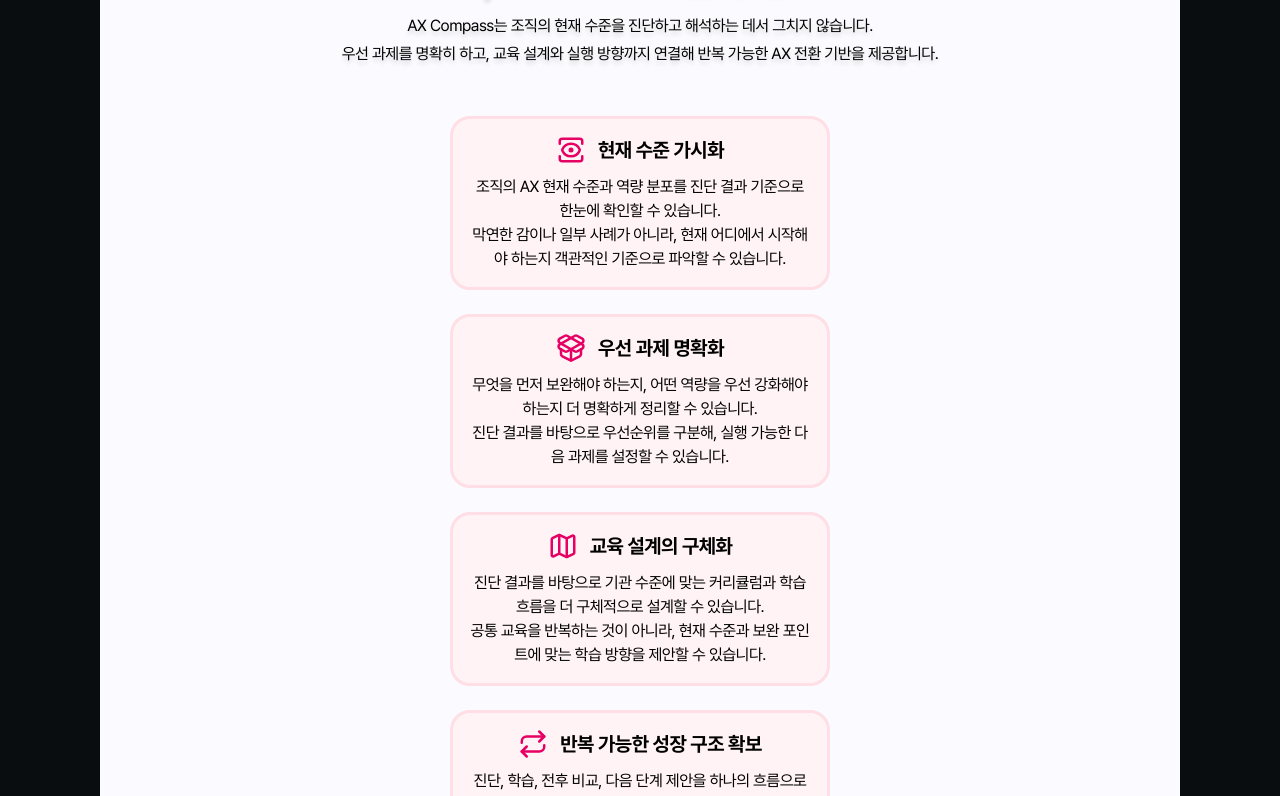
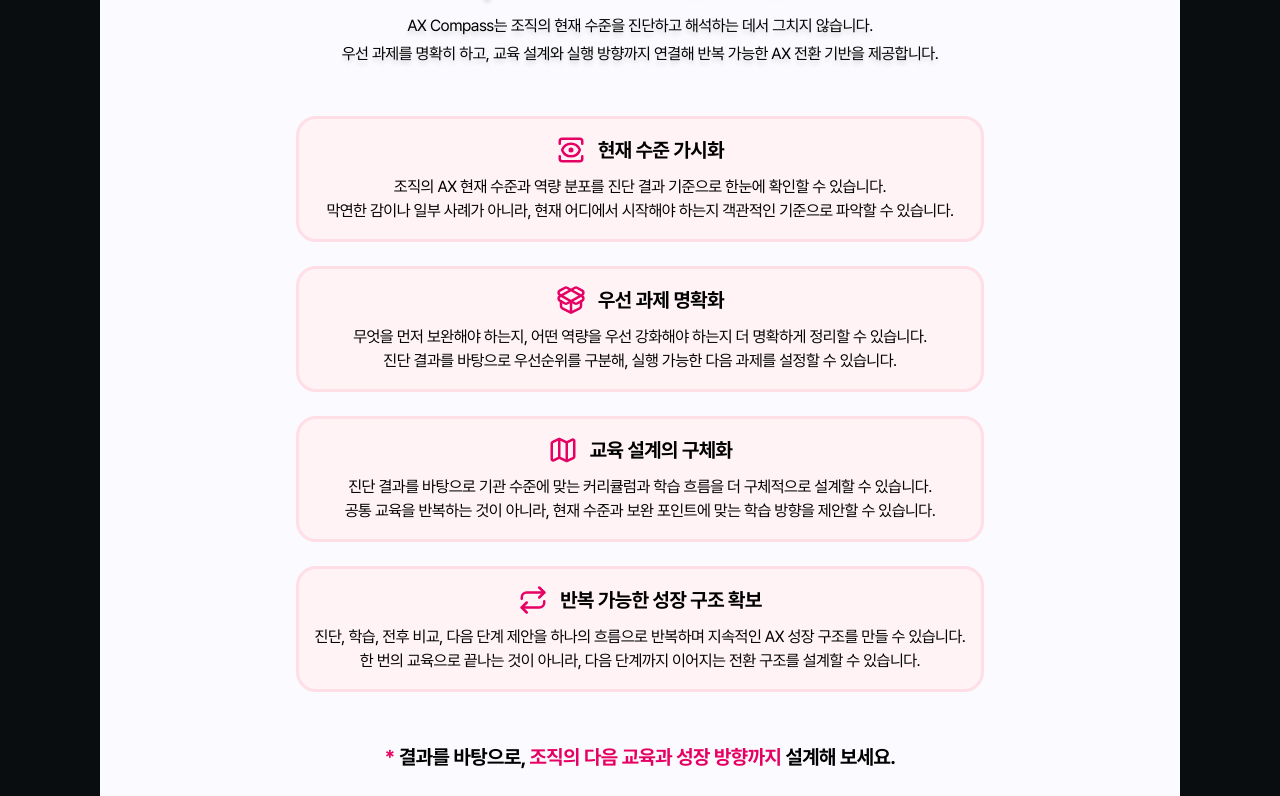
Before and after one commit to helloworldlabs-projects/AX-Compass, a Next.js app: page / in a window 1280 px wide. Shown: the part 7284-8080 px from the top of the page. Built offline with nearby package versions, Linux system fonts and the light colour scheme.

Commit message:
fix(qa03): 메인 페이지 ax 변화 영역 max-width 수정

```diff
--- a/app/(home)/components/section/OrganizationBenefitSection.tsx
+++ b/app/(home)/components/section/OrganizationBenefitSection.tsx
@@ -48,7 +48,7 @@
         {cards.map(({ icon: Icon, title, description }) => (
           <div
             key={title}
-            className="bg-special-pink-0 rounded-card border-special-pink-100 flex max-w-[380px] min-w-[320px] flex-1 shrink-0 flex-col gap-1.5 border-3 p-4 lg:gap-2.5"
+            className="bg-special-pink-0 rounded-card border-special-pink-100 flex max-w-[728px] min-w-[320px] flex-1 shrink-0 flex-col gap-1.5 border-3 p-4 lg:gap-2.5"
           >
             <div className="flex items-center justify-center gap-2 lg:gap-3">
               <Icon className="text-special-pink-600 size-6 lg:size-[30px]" />
```
